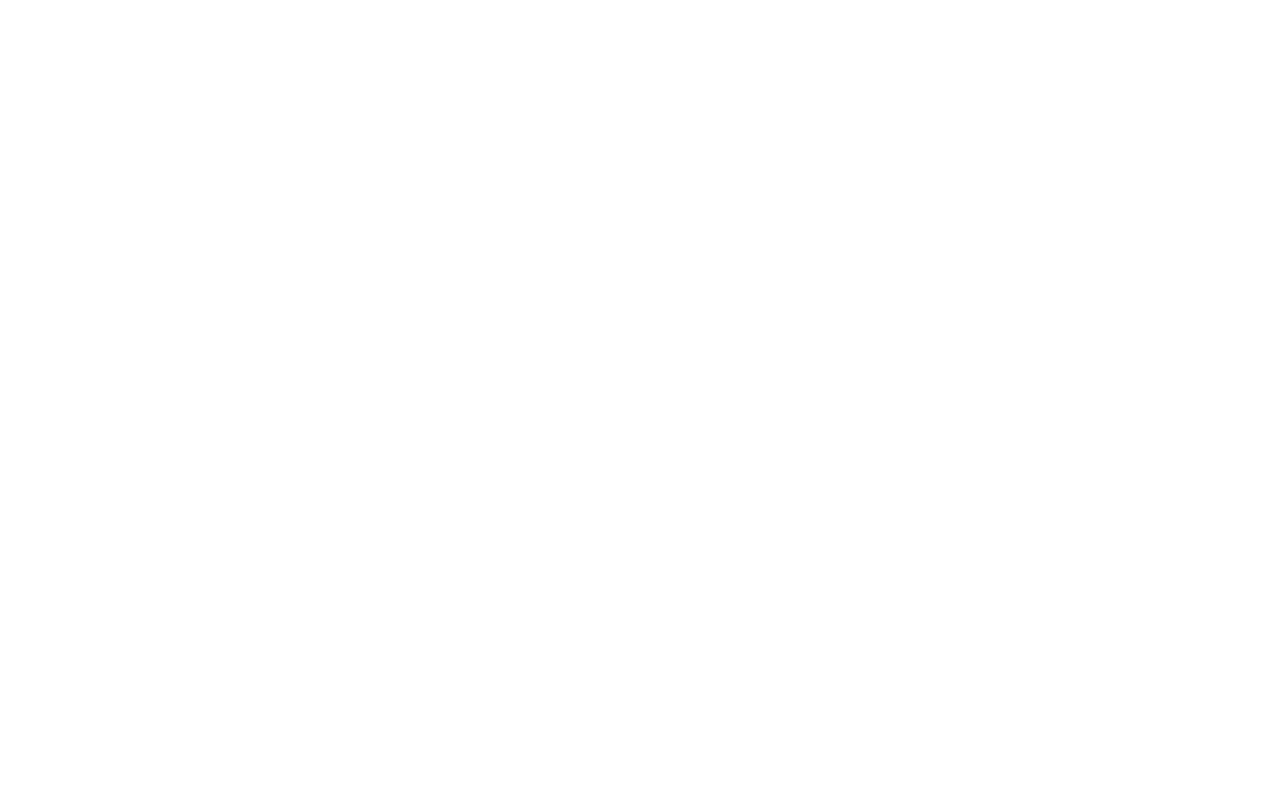
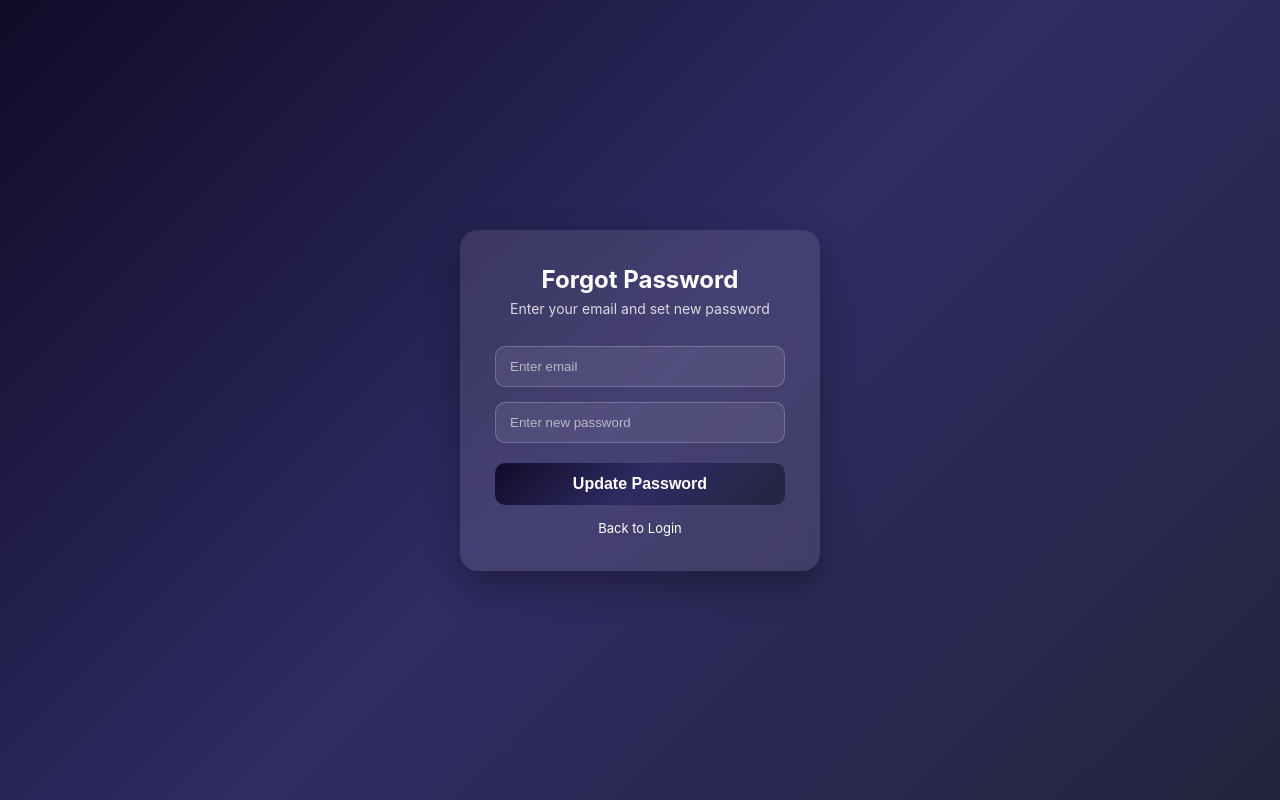
Before and after one commit to jaydip6867/telecaller, a React (Create React App) app: page /forgotpassword in a window 1280 px wide. Before the commit this address had no page. Built offline with nearby package versions, Linux system fonts and the light colour scheme.

Commit message:
forgot password design and functionality set

```diff
--- a/src/App.css
+++ b/src/App.css
@@ -1320,3 +1320,18 @@
     transform: scale(1) translateY(0);
   }
 }
+
+/* forgot password page css */
+
+/* Link */
+.fp-link {
+  display: block;
+  margin-top: 15px;
+  font-size: 13px;
+  color: #fff;
+  text-decoration: none;
+}
+
+.fp-link:hover {
+  text-decoration: underline;
+}
--- a/src/App.js
+++ b/src/App.js
@@ -13,6 +13,7 @@
 
 import PrivateRoute from "./components/PrivateRoute";
 import PublicRoute from "./components/PublicRoute";
+import ForgotPassword from "./pages/ForgotPassword";
 
 function App() {
   return (
@@ -34,6 +35,15 @@
           element={
             <PublicRoute>
               <Register />
+            </PublicRoute>
+          }
+        />
+
+        <Route
+          path="/forgotpassword"
+          element={
+            <PublicRoute>
+              <ForgotPassword />
             </PublicRoute>
           }
         />
--- a/src/api/axios.js
+++ b/src/api/axios.js
@@ -1,8 +1,8 @@
 import axios from "axios";
 
 const API = axios.create({
-  baseURL: "https://telecaller-backend.onrender.com/api",
-  // baseURL: "http://localhost:4000/api",
+  // baseURL: "https://telecaller-backend.onrender.com/api",
+  baseURL: "http://localhost:4000/api",
 });
 
 // token auto attach
--- /dev/null
+++ b/src/pages/ForgotPassword.js
@@ -0,0 +1,80 @@
+import { useState } from "react";
+import API from "../api/axios";
+
+const ForgotPassword = () => {
+    const [formData, setFormData] = useState({
+        email: "",
+        newPassword: "",
+    });
+
+    const [message, setMessage] = useState("");
+
+    const handleChange = (e) => {
+        setFormData({
+            ...formData,
+            [e.target.name]: e.target.value,
+        });
+    };
+
+    const handleSubmit = async (e) => {
+        e.preventDefault();
+
+        try {
+            const { data } = await API.post(
+                "/auth/forgot-password",
+                formData
+            );
+
+            setMessage(data.message);
+            setFormData({ email: "", newPassword: "" });
+        } catch (error) {
+            setMessage(
+                error.response?.data?.message || "Something went wrong"
+            );
+        }
+    };
+
+    return (
+        <div className="login-page">
+            <div className="login-card">
+                <div className="login-header">
+                    <h2>Forgot Password</h2>
+                    <p>Enter your email and set new password</p>
+                </div>
+
+                {message && <div className="fp-message">{message}</div>}
+
+                <form onSubmit={handleSubmit} autoComplete="off">
+                    <input
+                        type="email"
+                        name="email"
+                        placeholder="Enter email"
+                        value={formData.email}
+                        onChange={handleChange}
+                        required
+                        className="input"
+                        autoComplete="off"
+                    />
+                    <input
+                        type="password"
+                        name="newPassword"
+                        placeholder="Enter new password"
+                        value={formData.newPassword}
+                        onChange={handleChange}
+                        required
+                        className="input"
+                        autoComplete="off"
+                    />
+
+                    <button type="submit" className="login-btn">Update Password</button>
+                </form>
+
+                <a href="/" className="fp-link">
+                    Back to Login
+                </a>
+            </div>
+        </div>
+    );
+};
+
+export default ForgotPassword;
```
